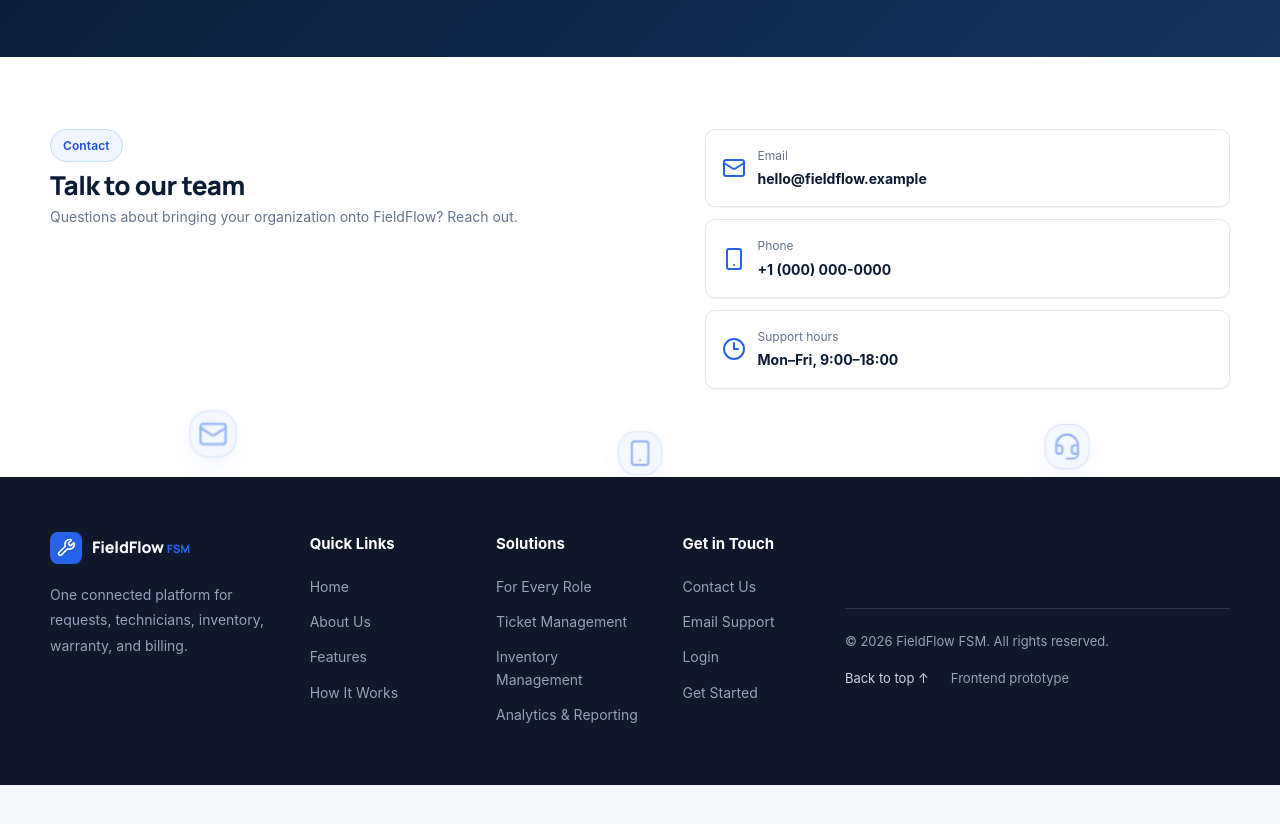
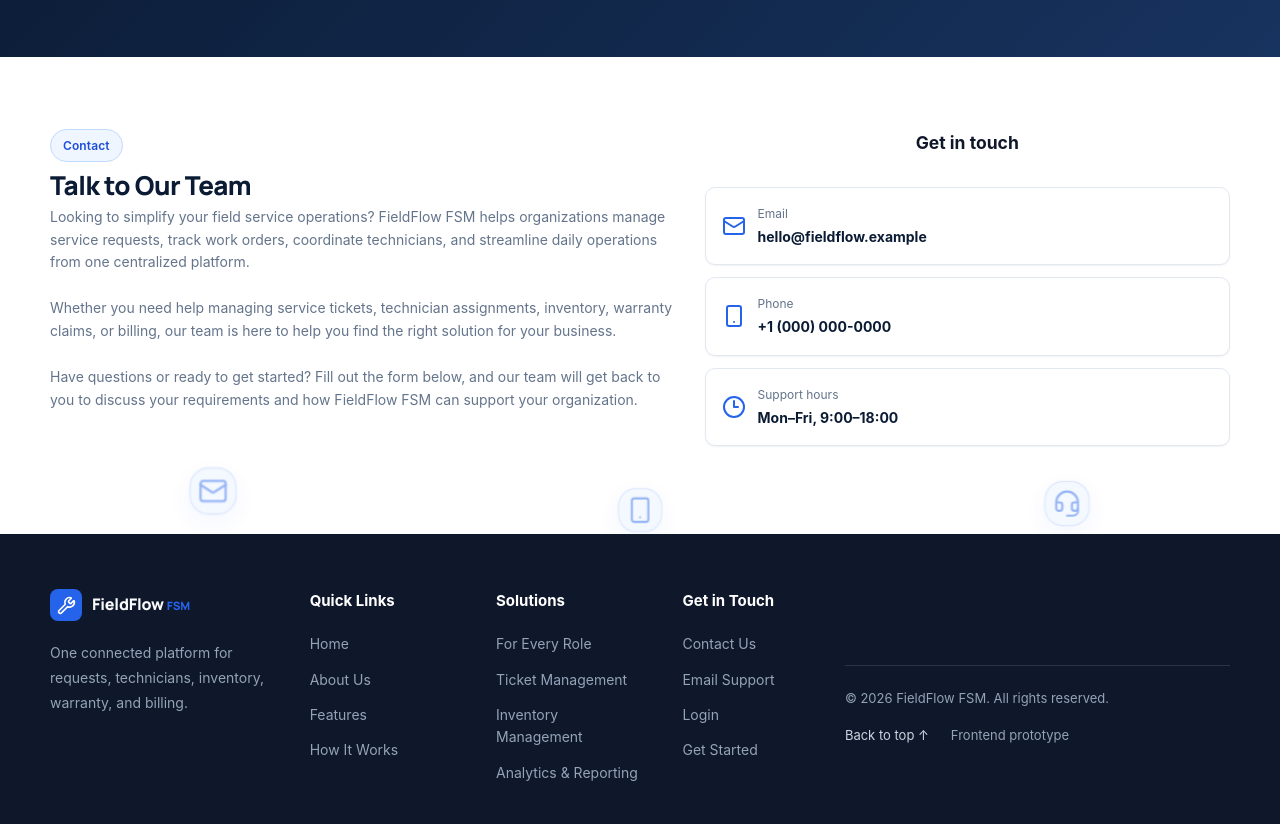
Before and after one commit to chandunithesh/office, a React (Create React App) app: page / in a window 1280 px wide. Shown: the part 3542-4366 px from the top of the page. Before the commit the page ends 4327 px from the top, so only its background shows below. Built offline with nearby package versions, Linux system fonts and the light colour scheme.

Commit message:
Merge remote changes

```diff
--- a/src/LandingPage.js
+++ b/src/LandingPage.js
@@ -606,17 +606,27 @@ export default function LandingPage() {
           <div className="ff-container ff-contact-grid">
             <div data-reveal>
               <span className="ff-eyebrow">Contact</span>
-              <h2>Talk to our team</h2>
-              <p>
-                Questions about bringing your organization onto FieldFlow? Reach
-                out.
-              </p>
+              <h2>Talk to Our Team</h2>
+                <p>
+                  Looking to simplify your field service operations? FieldFlow FSM helps
+                  organizations manage service requests, track work orders, coordinate
+                  technicians, and streamline daily operations from one centralized platform.
+                </p>
+                <br />
+                <p>
+                  Whether you need help managing service tickets, technician assignments,
+                  inventory, warranty claims, or billing, our team is here to help you find
+                  the right solution for your business.
+                </p>
+                <br />
+                <p>
+                  Have questions or ready to get started? Fill out the form below, and our
+                  team will get back to you to discuss your requirements and how FieldFlow
+                  FSM can support your organization.
+                </p>
             </div>
-            <div
-              className="ff-contact-list"
-              data-reveal
-              style={{ "--reveal-delay": "120ms" }}
-            >
+            <div  className="ff-contact-list"  data-reveal style={{ "--reveal-delay": "120ms" }} >
+              <center> <h3>Get in touch</h3></center>
               <a href="mailto:hello@fieldflow.example">
                 <Mail />
                 <span>
```
